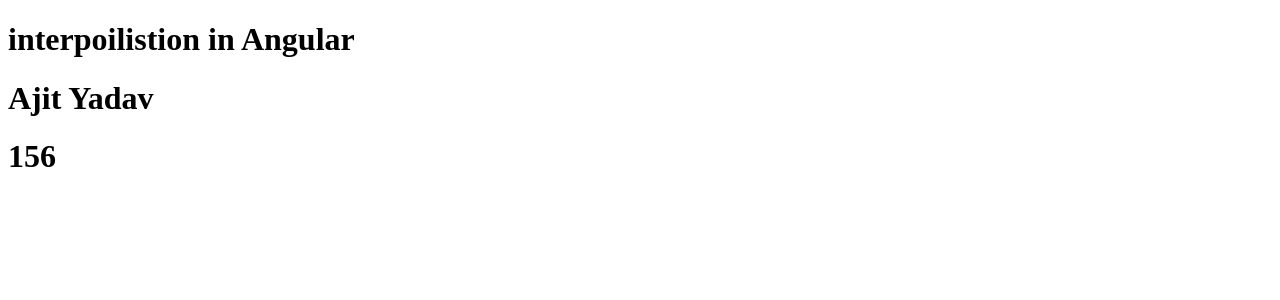
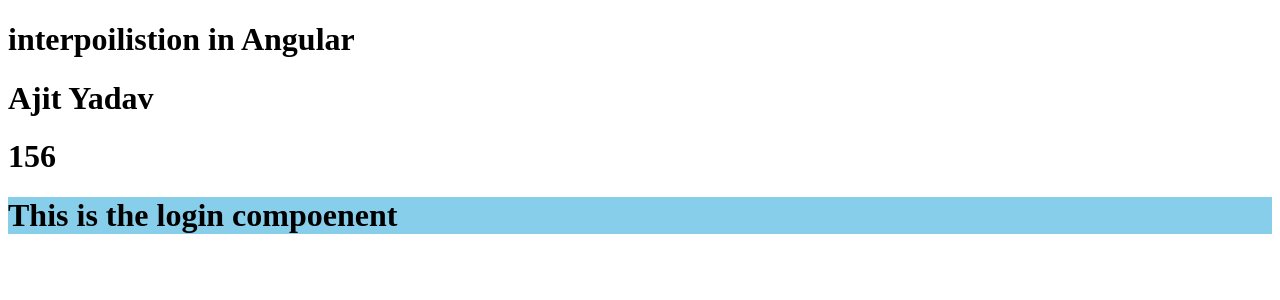
Before and after one commit to Ajit180/Angular-Tut, an Angular app: page / in a window 1280 px wide. Shown: the top 300 px of the page. Built offline with nearby package versions, Linux system fonts and the light colour scheme.

Commit message:
Component

```diff
--- a/src/app/app.html
+++ b/src/app/app.html
@@ -2,3 +2,5 @@
  <h1>{{title}}</h1>
  <!-- double {{}} is called interpoilistion -->
   <h1>{{x+y}}</h1>
+
+  <app-login></app-login>
--- a/src/app/app.ts
+++ b/src/app/app.ts
@@ -1,9 +1,10 @@
 import { Component } from '@angular/core';
 import { RouterOutlet } from '@angular/router';
+import { Login } from './login/login';
 
 @Component({
   selector: 'app-root',
-  imports: [RouterOutlet],
+  imports: [RouterOutlet,Login],
   templateUrl: './app.html',
   styleUrl: './app.css'
 })
--- a/src/app/login/login.html
+++ b/src/app/login/login.html
@@ -1 +1 @@
-<p>login works!</p>
+<h1 style="background-color: skyblue;">This is the login compoenent </h1>
```
